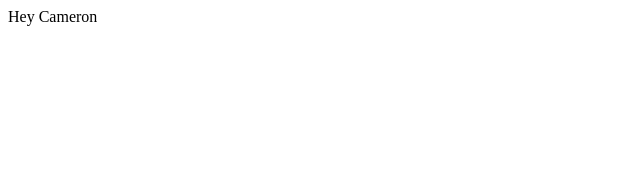
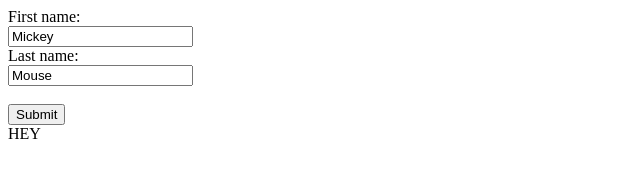
Before and after one commit to sshssm/sshssm.github.io, a plain HTML site: page index.html in a window 1280 px wide. Shown: the whole page, without its empty margins (0-640 px from the left). Drawn offline with Linux system fonts and the light colour scheme.

Commit message:
Update index.html

```diff
--- a/index.html
+++ b/index.html
@@ -6,7 +6,16 @@
 </head>
 
 <body>
-<h>Hey Cameron</h>
+<form action="/action_page.php">
+  First name:<br>
+  <input type="text" name="firstname" value="Mickey">
+  <br>
+  Last name:<br>
+  <input type="text" name="lastname" value="Mouse">
+  <br><br>
+  <input type="submit" value="Submit">
+</form>
+<form>HEY
 </body>
 
 </html>
```
